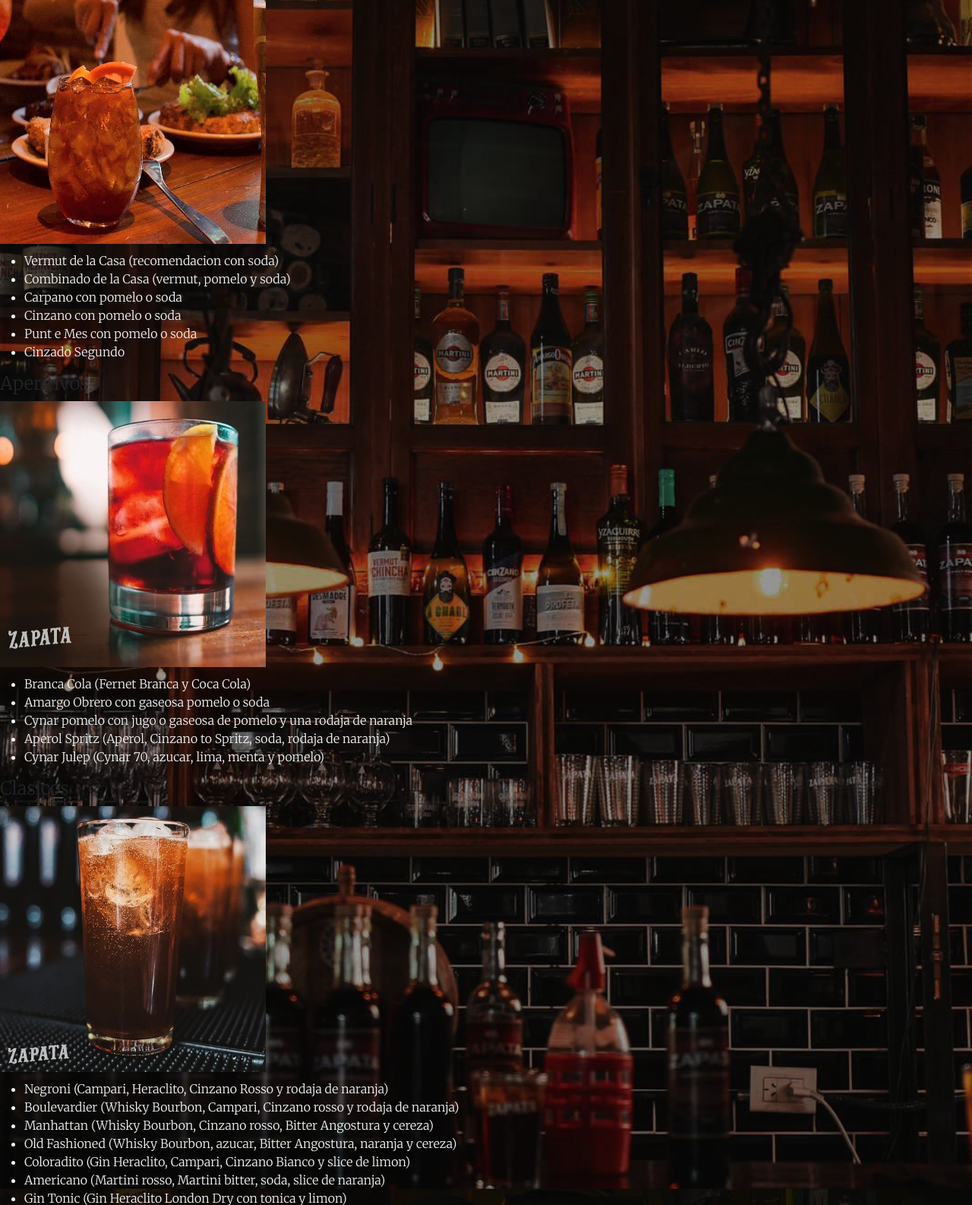
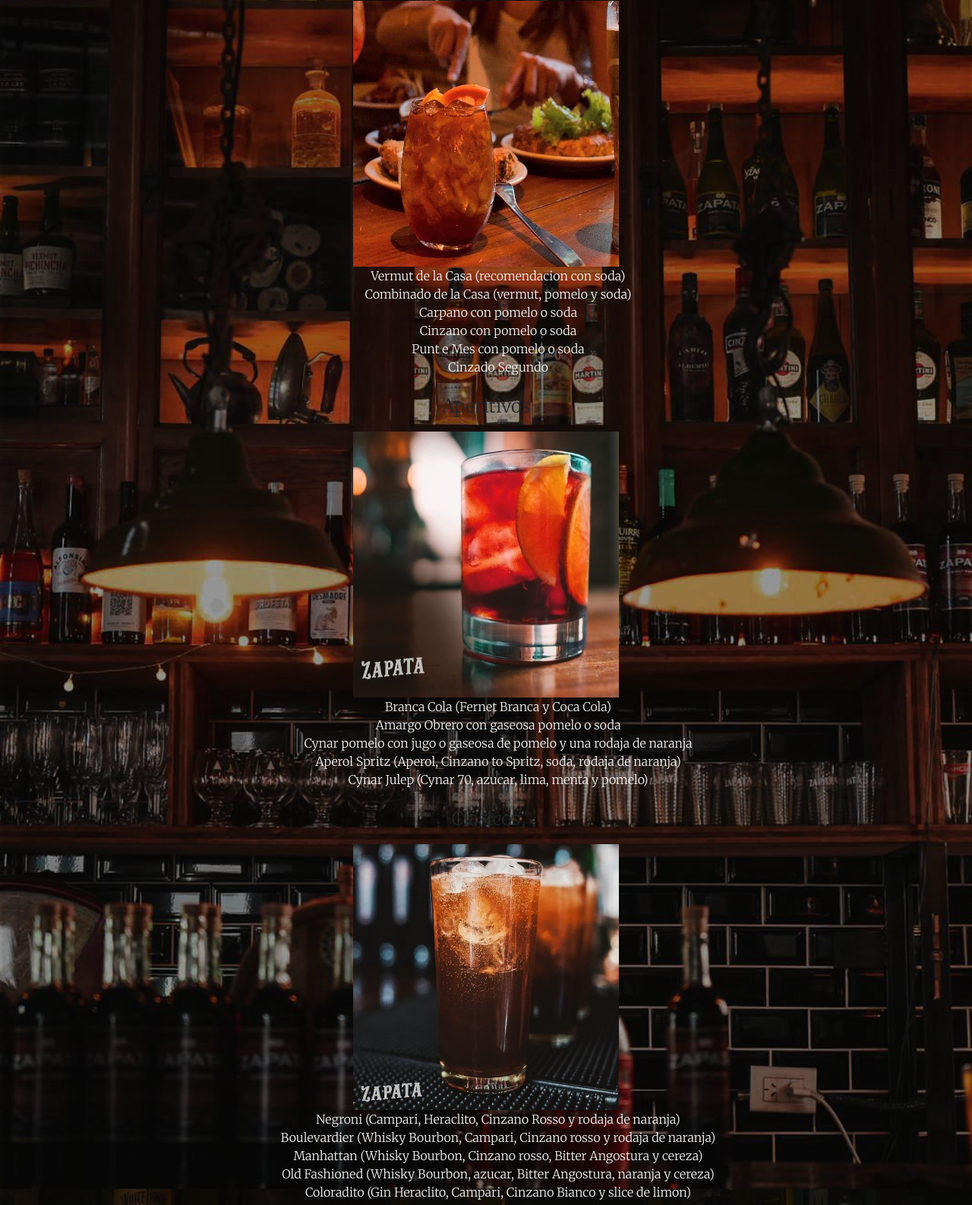
Before and after one commit to MaximilianoSpengler/PF-Spengler, a website: page pages/bebidas.html in a window 1280 px wide. Shown: the part 353-1939 px from the top of the page at 76% size. Drawn offline with nearby package versions, Linux system fonts and the light colour scheme.

Commit message:
cambio margin y texto

```diff
--- a/pages/bebidas.html
+++ b/pages/bebidas.html
@@ -44,7 +44,7 @@
                             </ul>
         </nav>
     </header>
-    <main>
+    <main class="bebidas">
 
         <p>
             El Sr. Zapata era un gran anfitrion, pero sobre todo un gran tio.
@@ -56,7 +56,7 @@
         <h1>
             Nuestras Bebidas
         </h1>
-        <div class="bebidas">
+        <div>
             <img src="../images/vaso vermut zapata.jpg" alt="VasoZapata" class="imagen">
             <ul>
                 <li>
@@ -82,7 +82,7 @@
         <h4>
             Aperitivos
         </h4>
-        <div class="bebidas">
+        <div>
 
             <img src="../images/negroni-zapata.jpg" alt="Negroni" class="imagen">
             <ul>
@@ -106,7 +106,7 @@
         <h4>
             Clasicos
         </h4>
-        <div class="bebidas">
+        <div>
 
             <img src="../images/Fernet zapata.jpg" alt="VasoFernet" class="imagen">
             <ul>
@@ -139,7 +139,7 @@
         <h4>
             Cervezas
         </h4>
-        <div class="bebidas">
+        <div>
 
             <img src="../images/cerveza-zapata.jpg" alt="CervezaAndes" class="imagen">
             <ul>
--- a/scss/style.scss
+++ b/scss/style.scss
@@ -10,8 +10,10 @@
     background-size: cover;
     background-position: center;
     background-attachment: fixed;
+    margin: 20px;
 
     .cartas {
+        text-align: center;
         display: grid;
         grid-template-columns: 1fr;
         grid-template-rows: 1fr;
@@ -19,7 +21,10 @@
         @include center(center, center);
     }
 
+
     .bebidas {
+        text-align: center;
+        justify-content: center;
         display: grid;
         grid-template-columns: 1fr;
         grid-template-rows: 1fr;
@@ -41,8 +46,7 @@
         align-items: center;
         background-color: #010101;
         justify-content: center;
-        padding-top: 20px;
-        margin: 0;
+        padding-top: 10px;
         flex-wrap: wrap;
 
         nav {
@@ -78,6 +82,7 @@
     }
 
     main {
+
         .formulario-contacto {
             display: flex;
             gap: 45px;
@@ -113,8 +118,11 @@
 
         div {
 
+
             ul {
+
                 li {
+                    list-style: none;
                     color: whitesmoke;
                 }
             }
@@ -153,6 +161,7 @@
 
     .menu-apto {
         text-decoration: underline;
+        text-align: center;
     }
 
     .derechos {
```
Also changed, not shown: css/styles.css.
